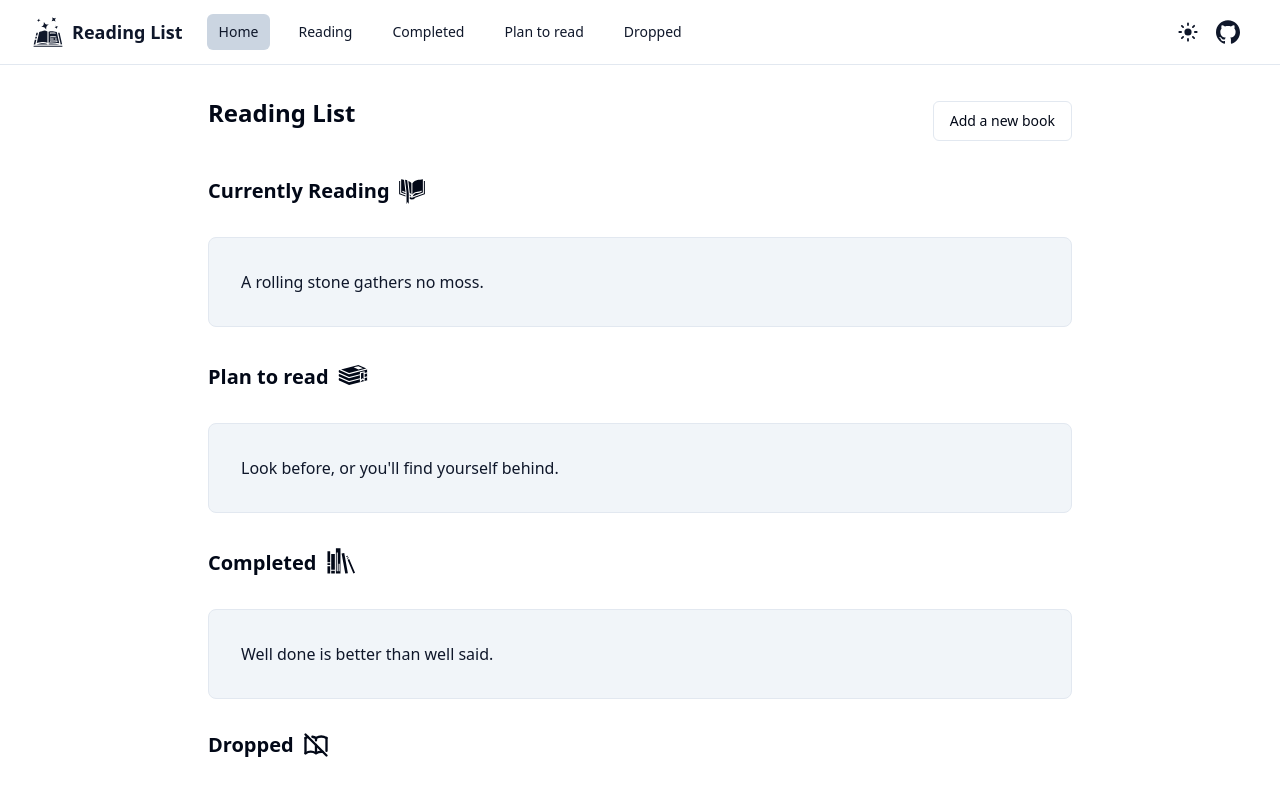
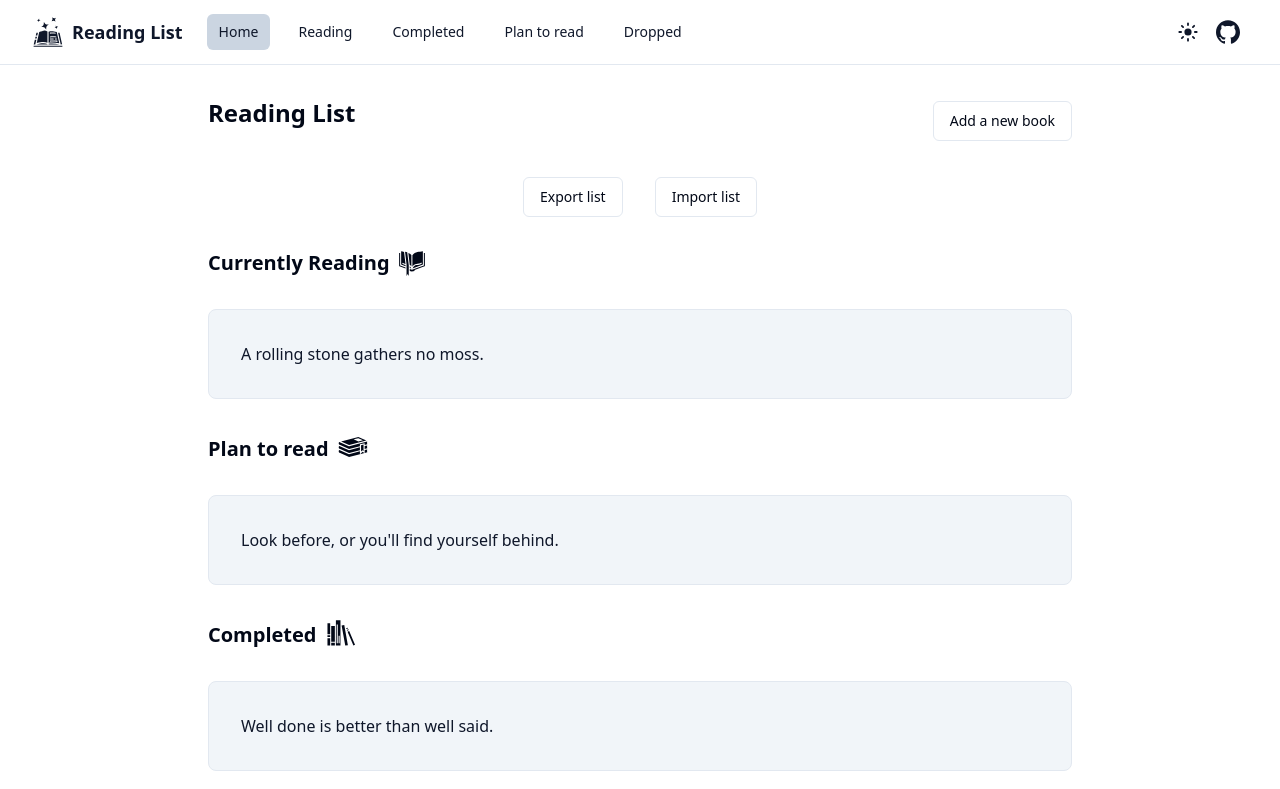
Before and after one commit to dawid-walkiewicz/book-tracker-local, a React (Vite) app: page / in a window 1280 px wide. Shown: the top 789 px of the page. Built offline with nearby package versions, Linux system fonts and the light colour scheme.

Commit message:
import and export to json functionality

```diff
--- a/src/App.tsx
+++ b/src/App.tsx
@@ -10,7 +10,7 @@ import { PlanToReadPage } from "./components/Pages/PlanToReadPage"
 import { CompletedPage } from "./components/Pages/CompletedPage"
 import { DroppedPage } from "./components/Pages/DroppedPage"
 import { EditBookPage } from "./components/Pages/EditBookPage"
-import { AllListPage } from "@/components/Pages/AllListPage.tsx"
+import { HomePage } from "@/components/Pages/HomePage"
 
 export const navigation = [
   { name: "Home", href: "/", current: true },
@@ -33,7 +33,7 @@ const App = () => {
       <Layout>
         <TooltipProvider>
           <Routes>
-            <Route path="/" element={<AllListPage />} />
+            <Route path="/" element={<HomePage />} />
             <Route path="/reading" element={<ReadingPage />} />
             <Route path="/backlog" element={<PlanToReadPage />} />
             <Route path="/completed" element={<CompletedPage />} />
--- a/src/components/Pages/AllListPage.tsx
+++ b/src/components/Pages/HomePage.tsx
@@ -3,8 +3,12 @@ import { BookSearch } from "@/components/bookSearching/BookSearch.tsx"
 import { GiBookmarklet, GiBookPile, GiBookshelf } from "react-icons/gi"
 import { TbBookOff } from "react-icons/tb"
 import { BookList } from "@/components/bookLists/BookList.tsx"
+import { Button } from "@/components/ui/button"
+import { useLibraryStore } from "@/libraryStore"
 
-export const AllListPage = () => {
+export const HomePage = () => {
+  const { importJSON, exportJSON } = useLibraryStore((state) => state)
+
   return (
     <div className="space-y-8 p-4">
       <div className="flex gap-2 max-sm:flex-col sm:items-center sm:justify-between">
@@ -14,6 +18,16 @@ export const AllListPage = () => {
             <BookSearch />
           </AddBookDialog>
         </div>
+      </div>
+
+      <div className="flex justify-center gap-8">
+        <Button variant="outline" onClick={exportJSON}>
+          Export list
+        </Button>
+
+        <Button variant="outline" onClick={importJSON}>
+          Import list
+        </Button>
       </div>
 
       <h3 className="my-2 flex items-end gap-2 text-xl font-semibold">
--- a/src/libraryStore.ts
+++ b/src/libraryStore.ts
@@ -12,8 +12,8 @@ export type Work = {
 }
 
 export type Series = {
-  key: string,
-  name: string,
+  key: string
+  name: string
 }
 
 export type Book = {
@@ -31,8 +31,8 @@ export type Book = {
 }
 
 interface BookState {
-  books: Book[],
-  series: Series[],
+  books: Book[]
+  series: Series[]
 }
 
 interface BookStore extends BookState {
@@ -49,6 +49,8 @@ interface BookStore extends BookState {
   ) => void
   getBook: (key: string) => Book | null
   editBook: (book: Book) => void
+  exportJSON: () => void
+  importJSON: () => void
 }
 
 export const useLibraryStore = create<BookStore>((set) => ({
@@ -162,14 +164,12 @@ export const useLibraryStore = create<BookStore>((set) => ({
   },
 
   getBook: (key: string) => {
-    const savedBooks = localStorage.getItem("readingList");
-    const books: Book[] = savedBooks ? JSON.parse(savedBooks) : [];
+    const savedBooks = localStorage.getItem("readingList")
+    const books: Book[] = savedBooks ? JSON.parse(savedBooks) : []
 
-    const foundBook = books.find((book: Book) => book.key === key);
+    const foundBook = books.find((book: Book) => book.key === key)
 
-    return (
-      foundBook || null
-    );
+    return foundBook || null
   },
 
   editBook: (book) =>
@@ -182,4 +182,69 @@ export const useLibraryStore = create<BookStore>((set) => ({
 
       return { books: updatedBooks }
     }),
+
+  exportJSON: () => {
+    const savedBooks = localStorage.getItem("readingList")
+    const savedSeries = localStorage.getItem("seriesList")
+
+    const books = savedBooks ? JSON.parse(savedBooks) : []
+    const series = savedSeries ? JSON.parse(savedSeries) : []
+
+    const data = { books, series }
+
+    if (data) {
+      const blob = new Blob([JSON.stringify(data, null, 2)], {
+        type: "application/json",
+      })
+      const url = URL.createObjectURL(blob)
+      const a = document.createElement("a")
+
+      a.href = url
+      a.download = "reading-list.json"
+      a.click()
+
+      URL.revokeObjectURL(url)
+    }
+  },
+
+  importJSON: () => {
+    const input = document.createElement("input")
+    input.type = "file"
+    input.accept = ".json"
+
+    input.onchange = (e) => {
+      const file = (e.target as HTMLInputElement).files?.[0]
+
+      if (!file) return
+
+      const reader = new FileReader()
+
+      reader.onload = (e) => {
+        const content = e.target?.result
+
+        if (typeof content !== "string") return
+
+        try {
+          const data = JSON.parse(content)
+
+          if (data.books && Array.isArray(data.books)) {
+            localStorage.setItem("readingList", JSON.stringify(data.books))
+            set({ books: data.books })
+          }
+
+          if (data.series && Array.isArray(data.series)) {
+            localStorage.setItem("seriesList", JSON.stringify(data.series))
+            set({ series: data.series })
+          }
+
+        } catch (error) {
+          console.error("Error:", error)
+        }
+      }
+
+      reader.readAsText(file)
+    }
+
+    input.click()
+  },
 }))
```
Also changed, not shown: 1 other file (tests, documents, lock files or other folders).
